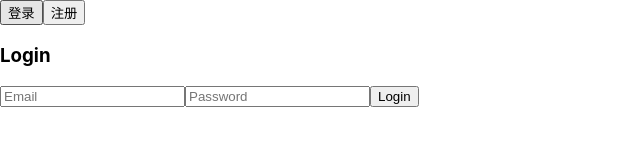
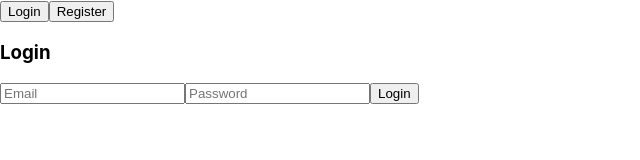
Before and after one commit to Giannelahc/FEA-project, a React (Create React App) app: page /login in a window 1280 px wide. Shown: the top 160 px of the page, without its empty margins (0-640 px from the left). Built offline with nearby package versions, Linux system fonts and the light colour scheme.

Commit message:
update login form

```diff
--- a/src/pages/LoginPage.js
+++ b/src/pages/LoginPage.js
@@ -11,8 +11,8 @@ function LoginPage() {
         <div>
             {/* 切换按钮 */}
             <div>
-                <button onClick={() => setActiveTab('login')}>登录</button>
-                <button onClick={() => setActiveTab('register')}>注册</button>
+                <button onClick={() => setActiveTab('login')}>Login</button>
+                <button onClick={() => setActiveTab('register')}>Register</button>
             </div>
 
             {/* 表单区域 */}
```
Also changed, not shown: 1 other file (tests, documents, lock files or other folders).
